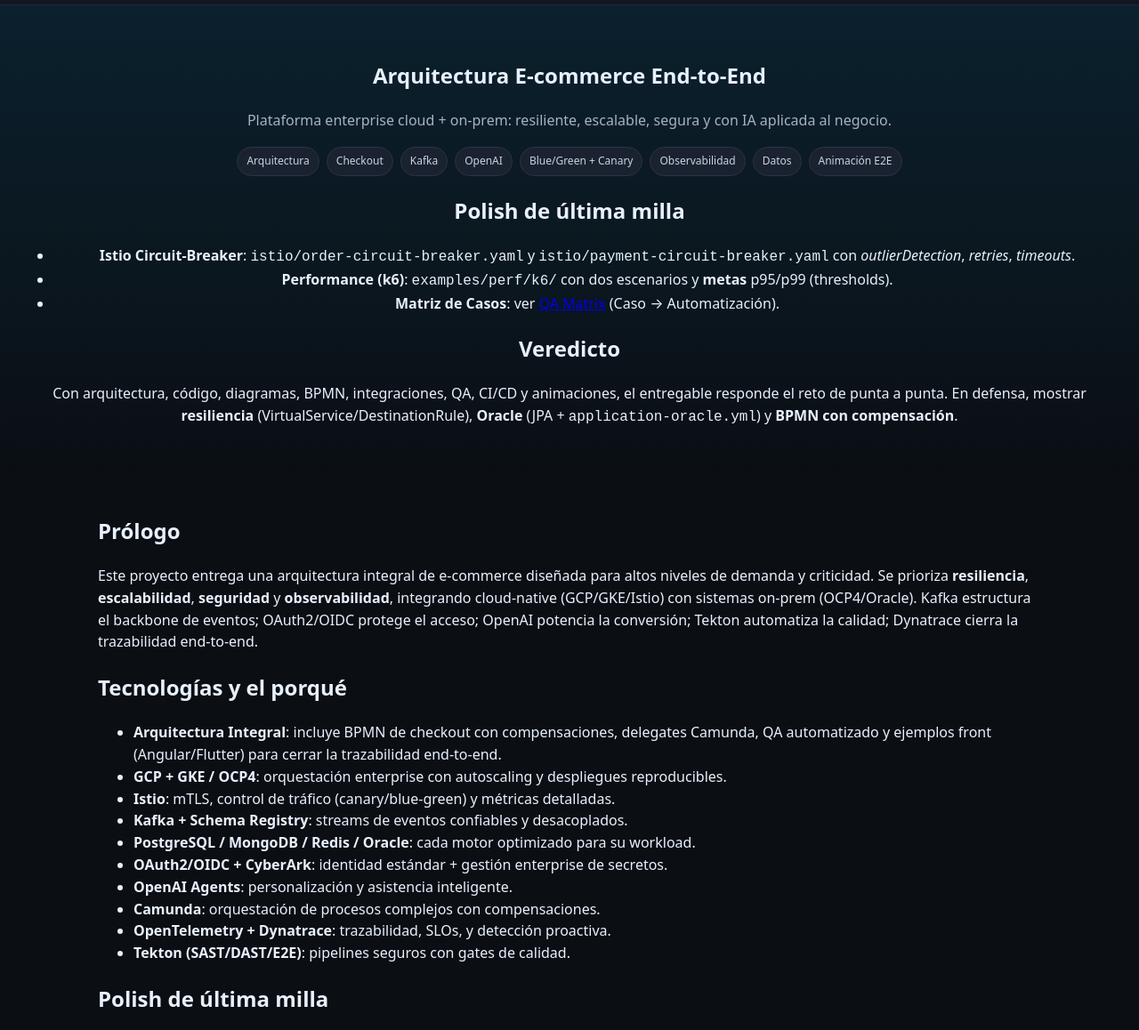
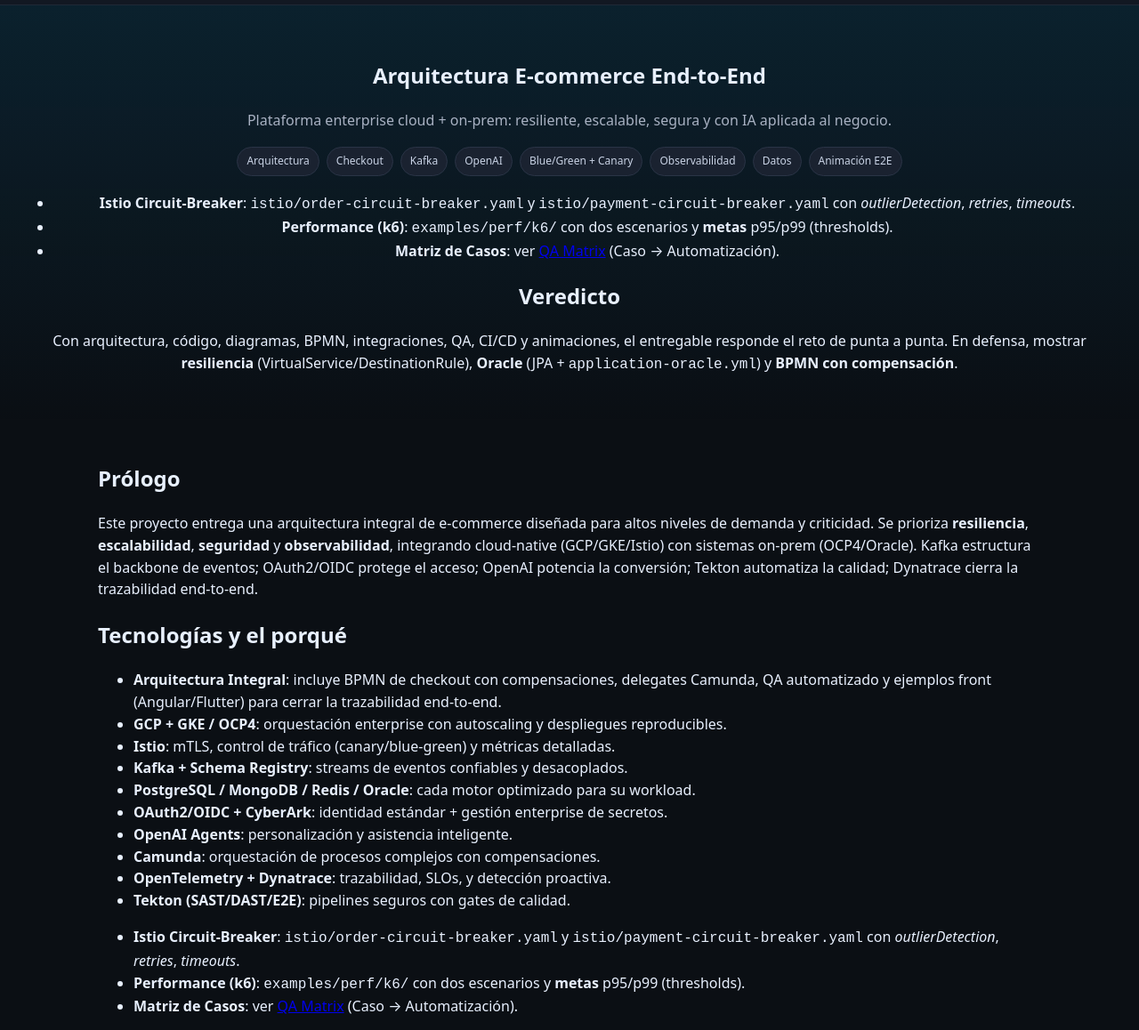
Before and after one commit to LautaroWolox/commerce, a plain HTML site: page README.html in a window 1280 px wide. Shown: the part 69-1227 px from the top of the page at 89% size. Drawn offline with Linux system fonts and the light colour scheme.

```diff
--- a/README.html
+++ b/README.html
@@ -48,7 +48,7 @@
     <a class="badge" href="databases.html">Datos</a>
     <a class="badge" href="animations.html">Animación E2E</a>
   </div>
-<h2>Polish de última milla</h2>
+
 <ul>
   <li><b>Istio Circuit‑Breaker</b>: <code>istio/order-circuit-breaker.yaml</code> y <code>istio/payment-circuit-breaker.yaml</code> con <i>outlierDetection</i>, <i>retries</i>, <i>timeouts</i>.</li>
   <li><b>Performance (k6)</b>: <code>examples/perf/k6/</code> con dos escenarios y <b>metas</b> p95/p99 (thresholds).</li>
@@ -77,7 +77,7 @@
     <li><strong>Tekton (SAST/DAST/E2E)</strong>: pipelines seguros con gates de calidad.</li>
   </ul>
 
-  <h2>Polish de última milla</h2>
+
 <ul>
   <li><b>Istio Circuit‑Breaker</b>: <code>istio/order-circuit-breaker.yaml</code> y <code>istio/payment-circuit-breaker.yaml</code> con <i>outlierDetection</i>, <i>retries</i>, <i>timeouts</i>.</li>
   <li><b>Performance (k6)</b>: <code>examples/perf/k6/</code> con dos escenarios y <b>metas</b> p95/p99 (thresholds).</li>
```
Also changed, not shown: e-commerce/docs-site/README.html (+2 -2 lines).
